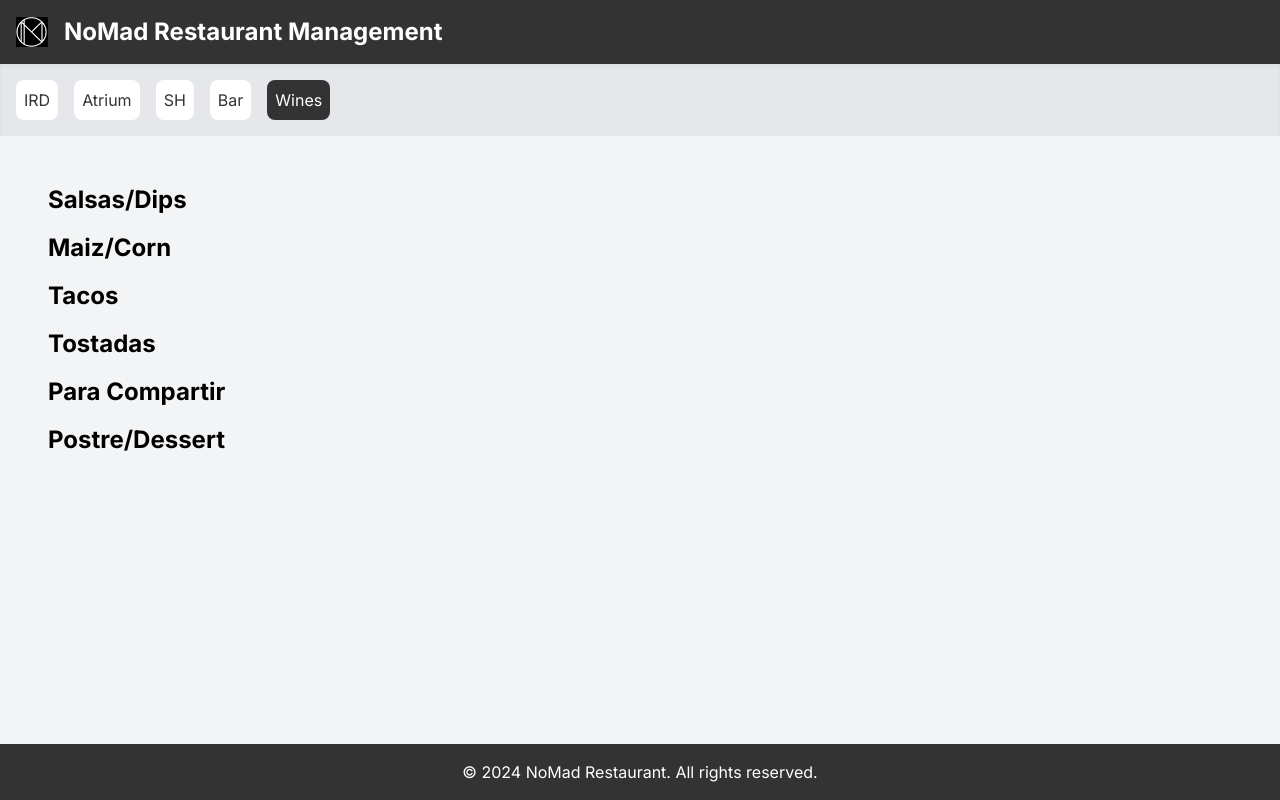
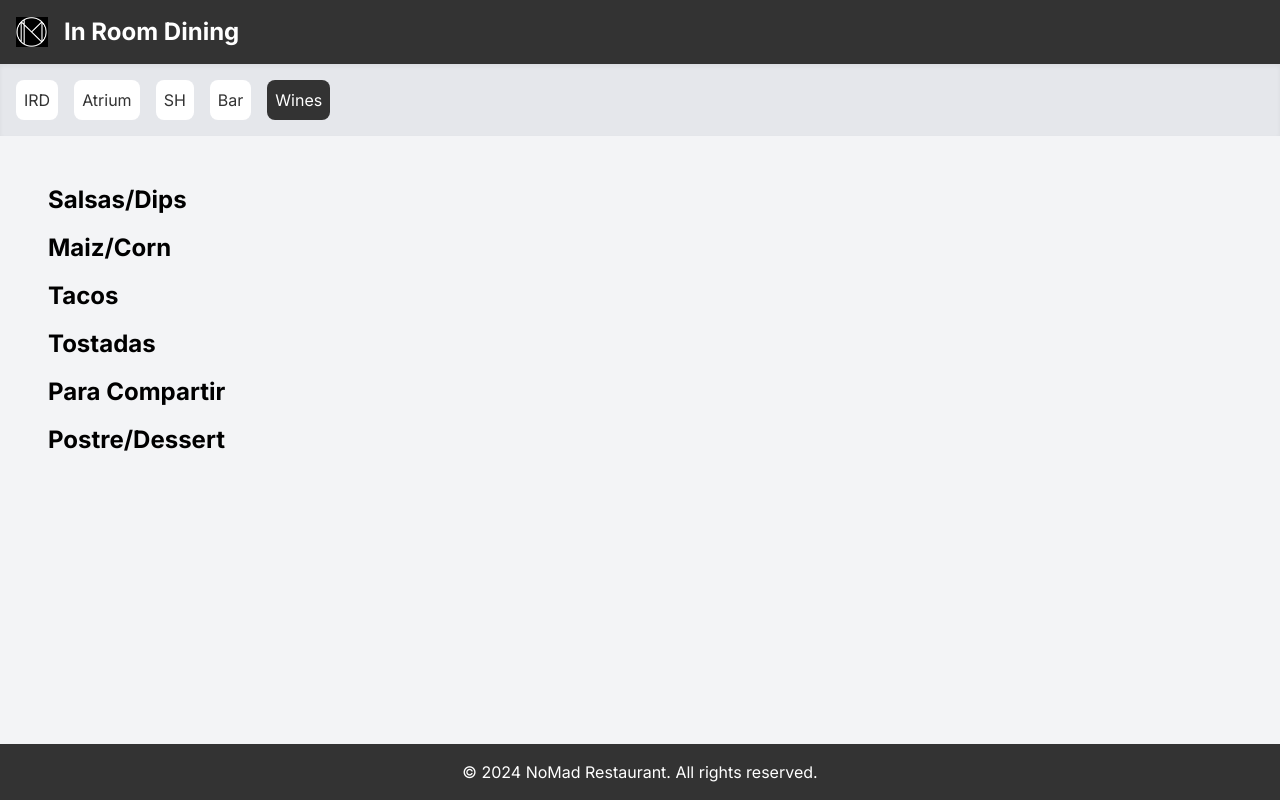
Before and after one commit to rubikdeveloper/irdmenu, a Next.js app: page /wines in a window 1280 px wide. Built offline with nearby package versions, Linux system fonts and the light colour scheme.

Commit message:
changed header text

```diff
--- a/app/components/Header.tsx
+++ b/app/components/Header.tsx
@@ -13,7 +13,7 @@ const Header = () => {
         height={32}
         className="mr-4"
       />
-      <h1 className="text-2xl font-bold">NoMad Restaurant Management</h1>
+      <h1 className="text-2xl font-bold">In Room Dining</h1>
     </header>
   );
 };
```
